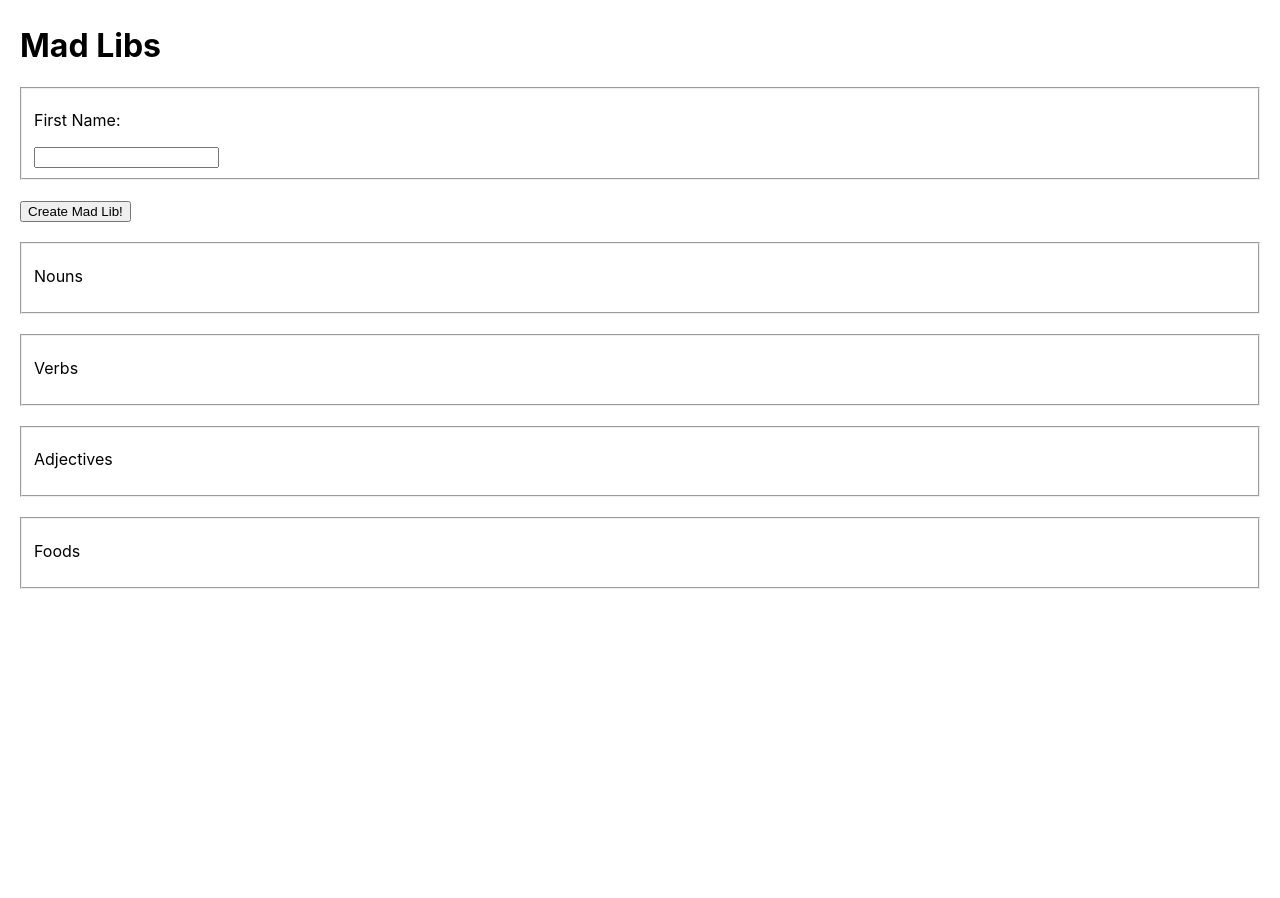
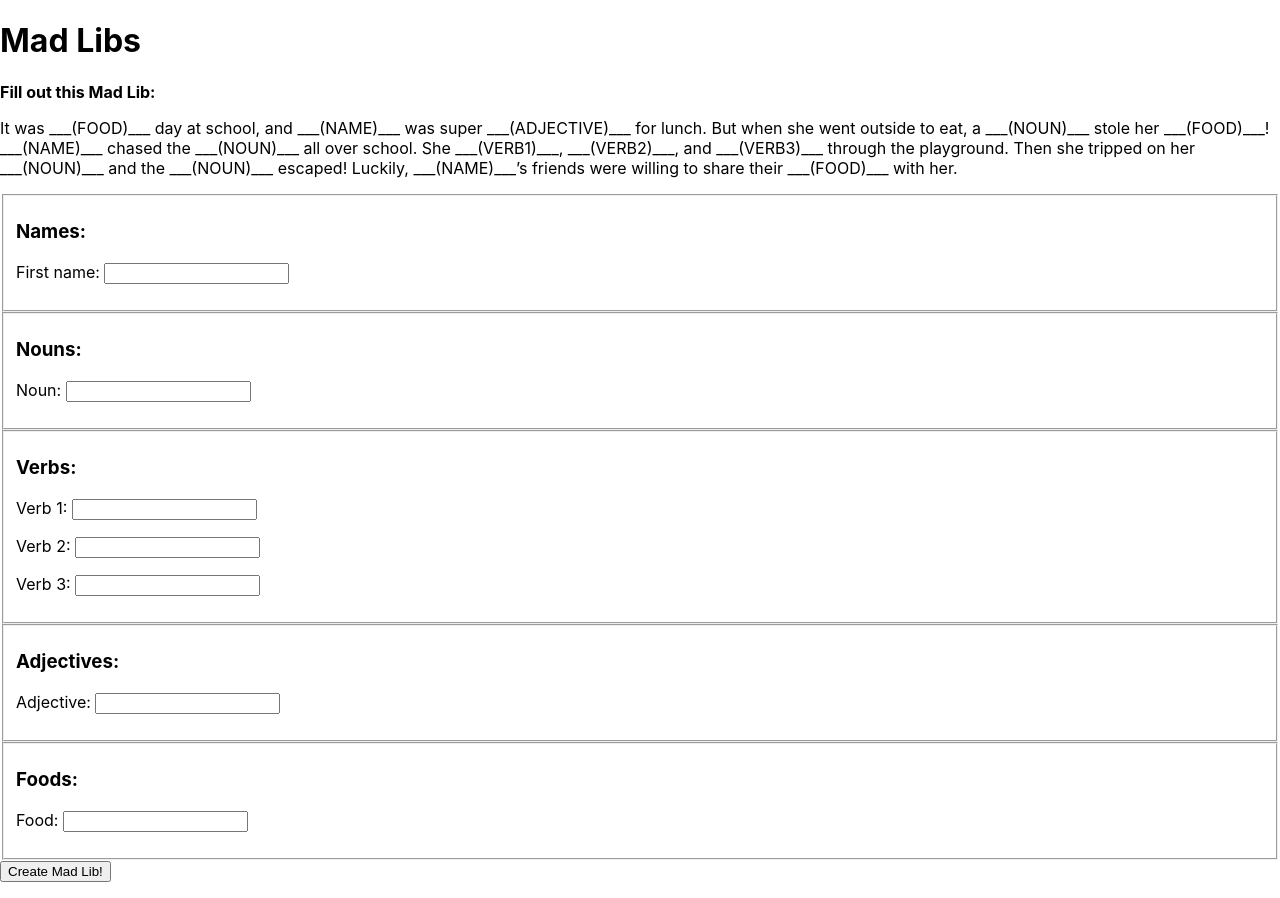
Before and after one commit to LawrenceELee/madlibs, a React (Create React App) app: page / in a window 1280 px wide. Before the commit the page ends 800 px from the top, so only its background shows below. Built offline with nearby package versions, Linux system fonts and the light colour scheme.

Commit message:
feat: Complete form, parses form, and outputs form data.

```diff
--- a/src/App.js
+++ b/src/App.js
@@ -2,8 +2,7 @@
 import {useState, useReducer} from 'react';
 import './App.css';
 
-let madlib = "Hello, ";
-		//"It was ___(FOOD)___ day at school, and ___(NAME)___ was super ___(ADJECTIVE)___ for lunch. But when she went outside to eat, a ___(NOUN)___ stole her ___(FOOD)___! ___(NAME)___ chased the ___(NOUN)___ all over school. She ___(VERB1)___, ___(VERB2)___, and ___(VERB3)___ through the playground. Then she tripped on her ___(NOUN)___ and the ___(NOUN)___ escaped! Luckily, ___(NAME)___’s friends were willing to share their ___(FOOD)___ with her.";
+let madlib = "It was ___(FOOD)___ day at school, and ___(NAME)___ was super ___(ADJECTIVE)___ for lunch. But when she went outside to eat, a ___(NOUN)___ stole her ___(FOOD)___! ___(NAME)___ chased the ___(NOUN)___ all over school. She ___(VERB1)___, ___(VERB2)___, and ___(VERB3)___ through the playground. Then she tripped on her ___(NOUN)___ and the ___(NOUN)___ escaped! Luckily, ___(NAME)___’s friends were willing to share their ___(FOOD)___ with her.";
 
 const formReducer = (state, event) => {
 	return {
@@ -43,42 +42,58 @@ function App() {
 	}
 
 	return (
-			<div className="everything">
-			<h1>Mad Libs</h1>
+			<div className="madlibs">
+      <header className="header">
+				<h1>Mad Libs</h1>
+			</header>
+
+			<strong>
+				{"Fill out this Mad Lib: "}
+			</strong>
+
+			<p>
+				{madlib}
+			</p>
 
 			<form onSubmit={handleSubmit}>
 				<fieldset>
 					<label>
-						<p>First Name:</p>
-						<input name="firstname" onChange={handleChange}/>
-					</label>
-				</fieldset>
-				<button type="submit">Create Mad Lib!</button>
-
-				<fieldset>
-					<label>
-						<p>Nouns</p>
+						<h3>Names:</h3>
+						<p>First name: <input name="firstname" onChange={handleChange}/></p>
 					</label>
 				</fieldset>
 
 				<fieldset>
 					<label>
-						<p>Verbs</p>
+						<h3>Nouns:</h3>
+						<p>Noun: <input name="noun" onChange={handleChange}/></p>
 					</label>
 				</fieldset>
 
 				<fieldset>
 					<label>
-						<p>Adjectives</p>
+						<h3>Verbs:</h3>
+						<p>Verb 1: <input name="verb1" onChange={handleChange}/></p>
+						<p>Verb 2: <input name="verb2" onChange={handleChange}/></p>
+						<p>Verb 3: <input name="verb3" onChange={handleChange}/></p>
 					</label>
 				</fieldset>
 
 				<fieldset>
 					<label>
-						<p>Foods</p>
+						<h3>Adjectives:</h3>
+						<p>Adjective: <input name="adjective" onChange={handleChange}/></p>
 					</label>
 				</fieldset>
 
+				<fieldset>
+					<label>
+						<h3>Foods:</h3>
+						<p>Food: <input name="food" onChange={handleChange}/></p>
+					</label>
+				</fieldset>
+
+				<button type="submit">Create Mad Lib!</button>
 			</form>
 
 			{/*conditionally display message when submitting*/}
```
